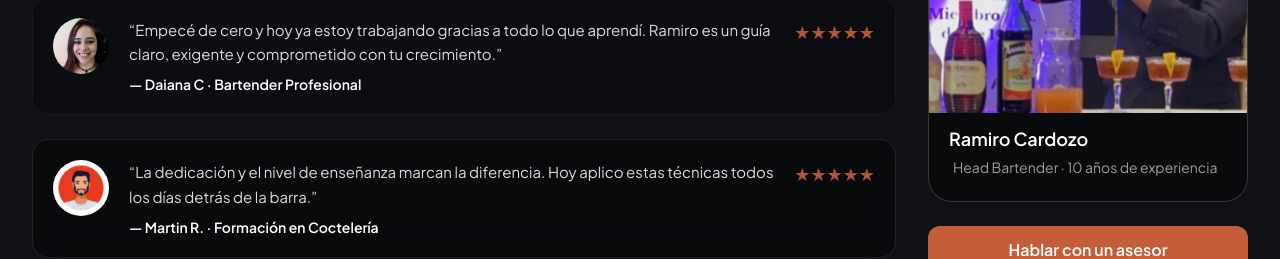
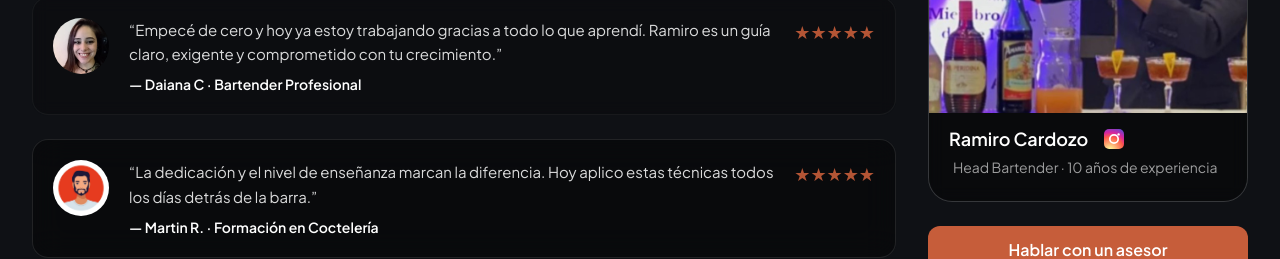
Before and after one commit to DaianaCardozo/Drink-Company, a React (Vite) app: page / in a window 1280 px wide. Shown: the part 1500-1759 px from the top of the page. Built offline with nearby package versions, Linux system fonts and the light colour scheme; the HTML template or start-up script is replaced by a standard one.

Commit message:
Agregue un enlace a instagram en el card del profesor ramiro

```diff
--- a/package.json
+++ b/package.json
@@ -10,6 +10,7 @@
     "preview": "vite preview"
   },
   "dependencies": {
+    "lucide-react": "^0.563.0",
     "react": "^19.2.0",
     "react-dom": "^19.2.0"
   },
--- a/src/App.tsx
+++ b/src/App.tsx
@@ -1,6 +1,8 @@
 import logo from "./assets/logo.png";
 import hero from "./assets/hero.jpg";
 import profesor from "./assets/profesor.jpg";
+
+
 
 import daiana from "./assets/avatars/daiana.png";
 import marcelo from "./assets/avatars/marcelo.jpg";
@@ -85,7 +87,8 @@ export default function App() {
           </a>
 
           <a
-  href="https://wa.me/5491154708191?text=Hola!%20Quiero%20información%20sobre%20los%20cursos%20de%20bartender.%20¿Podrían%20pasarme%20fechas,%20precios%20y%20modalidad?"
+  href="https://wa.me/5491154708191?text=Hola!%20Quiero%20informaci%C3%B3n%20sobre%20los%20cursos%20de%20bartender.%20%C2%BFPodr%C3%ADan%20pasarme%20fechas%2C%20precios%20y%20modalidad%3F"
+
   target="_blank"
   rel="noopener noreferrer"
   className="inline-flex items-center justify-center rounded-full border border-white/25 bg-white/10 backdrop-blur px-7 py-3 text-sm font-semibold text-white hover:bg-white/20 transition"
@@ -562,9 +565,40 @@ export default function App() {
     />
 
     <div className="pt-3 pb-6 px-6 bg-black/50">
+     <div className="flex items-center gap-2">
   <p className="text-lg font-semibold text-white -ml-1">
     Ramiro Cardozo
   </p>
+
+ <a
+  href="https://www.instagram.com/_u/ramacocktail12/"
+  target="_blank"
+  rel="noopener noreferrer"
+  aria-label="Ramiro Cardozo"
+  className="inline-flex items-center ml-2"
+>
+  <svg width="20" height="20" viewBox="0 0 24 24" xmlns="http://www.w3.org/2000/svg">
+    <defs>
+      <radialGradient id="igREAL" cx="30%" cy="107%" r="150%">
+        <stop offset="0%" stopColor="#fdf497"/>
+        <stop offset="5%" stopColor="#fdf497"/>
+        <stop offset="45%" stopColor="#fd5949"/>
+        <stop offset="60%" stopColor="#d6249f"/>
+        <stop offset="90%" stopColor="#285AEB"/>
+      </radialGradient>
+    </defs>
+    <rect width="24" height="24" rx="6" fill="url(#igREAL)" />
+    <circle cx="12" cy="12" r="5" fill="none" stroke="white" strokeWidth="2"/>
+    <circle cx="17.5" cy="6.5" r="1.4" fill="white"/>
+  </svg>
+</a>
+
+
+
+</div>
+
+
+
 
       <p className="text-sm text-white/60 mt-1">
         Head Bartender · 10 años de experiencia
@@ -580,8 +614,8 @@ export default function App() {
   >
     Hablar con un asesor
   </a>
+</aside>
 
-              </aside>
             </div>
           </div>
         </section>
```
Also changed, not shown: 1 other file (tests, documents, lock files or other folders). Lines whose indentation alone changed are shown as unchanged.
